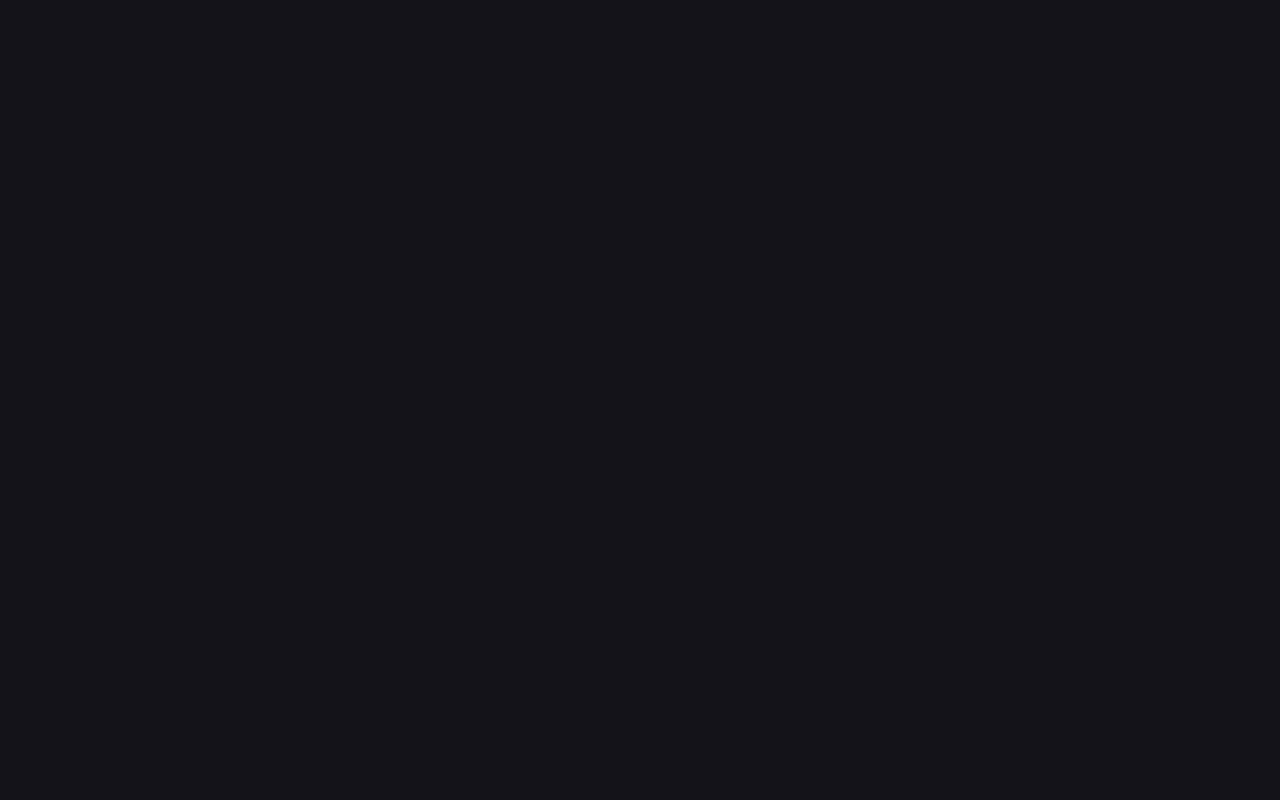
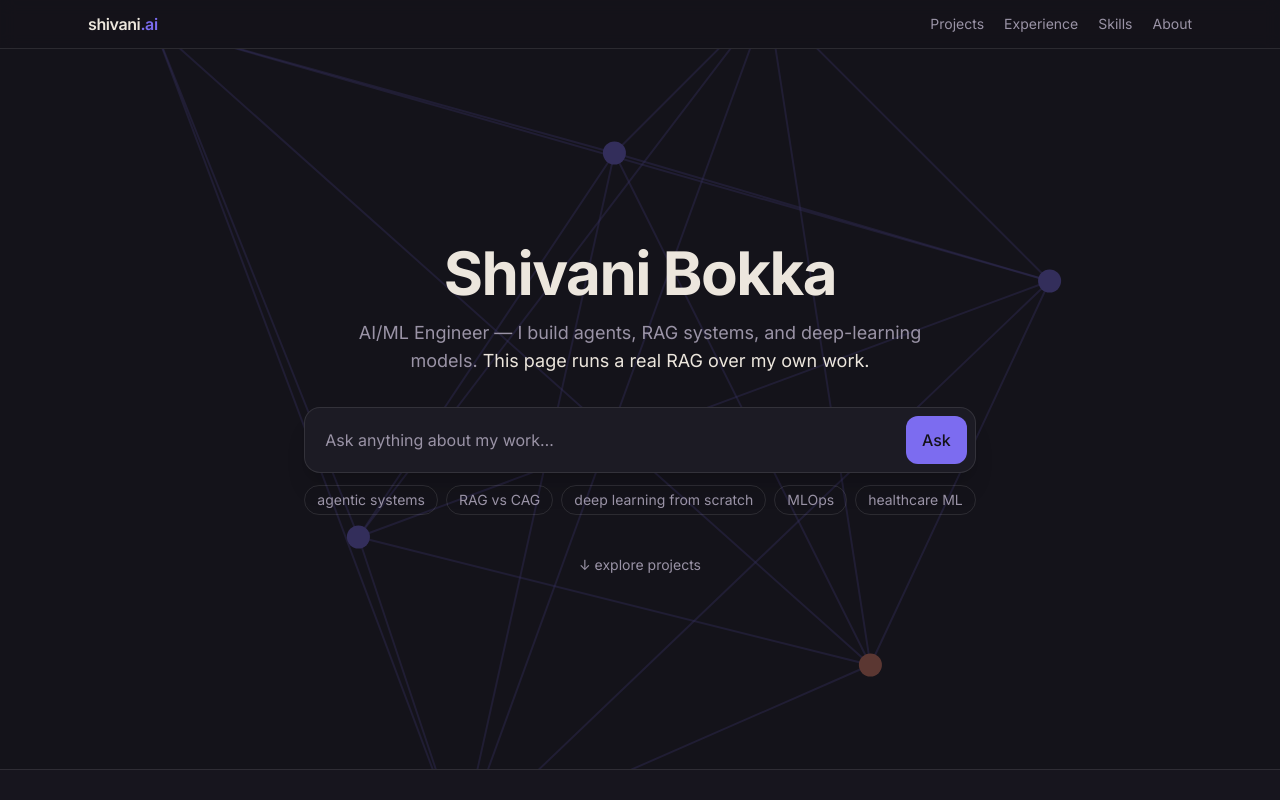
Before and after one commit to shiva-shivanibokka/shiva-shivanibokka.github.io, a React (Vite) app: page / in a window 1280 px wide. Shown: the top 800 px of the page. Built offline with nearby package versions, Linux system fonts and the light colour scheme; the HTML template or start-up script is replaced by a standard one.

Commit message:
feat: assemble full single-page layout with sticky nav

```diff
--- a/src/App.tsx
+++ b/src/App.tsx
@@ -1,7 +1,26 @@
+import Nav from './components/Nav'
+import Hero from './components/Hero'
+import DomainsBand from './components/DomainsBand'
+import ProjectGrid from './components/ProjectGrid'
+import Experience from './components/Experience'
+import Skills from './components/Skills'
+import About from './components/About'
+
 export default function App() {
   return (
-    <main className="min-h-screen bg-base text-text">
-      <h1 className="sr-only">Shivani Bokka — AI/ML Engineer</h1>
-    </main>
+    <div className="min-h-screen bg-base text-text">
+      <Nav />
+      <main>
+        <Hero />
+        <DomainsBand />
+        <ProjectGrid />
+        <Experience />
+        <Skills />
+        <About />
+      </main>
+      <footer className="border-t border-white/10 py-8 text-center text-sm text-muted">
+        Built by Shivani Bokka — this page runs a real in-browser RAG over my repos.
+      </footer>
+    </div>
   )
 }
--- /dev/null
+++ b/src/components/Nav.tsx
@@ -0,0 +1,21 @@
+const ITEMS = [
+  { label: 'Projects', href: '#projects' },
+  { label: 'Experience', href: '#experience' },
+  { label: 'Skills', href: '#skills' },
+  { label: 'About', href: '#about' },
+]
+
+export default function Nav() {
+  return (
+    <nav className="sticky top-0 z-50 border-b border-white/10 bg-base/80 backdrop-blur">
+      <div className="mx-auto flex max-w-6xl items-center justify-between px-6 py-3">
+        <a href="#" className="font-semibold tracking-tight">shivani<span className="text-primary">.ai</span></a>
+        <div className="flex gap-5 text-sm text-muted">
+          {ITEMS.map((i) => (
+            <a key={i.href} href={i.href} className="hover:text-warm">{i.label}</a>
+          ))}
+        </div>
+      </div>
+    </nav>
+  )
+}
--- a/src/setupTests.ts
+++ b/src/setupTests.ts
@@ -1 +1,18 @@
 import '@testing-library/jest-dom'
+
+// jsdom does not implement window.matchMedia — provide a no-op stub
+if (typeof window.matchMedia === 'undefined') {
+  Object.defineProperty(window, 'matchMedia', {
+    writable: true,
+    value: (q: string) => ({
+      matches: false,
+      media: q,
+      onchange: null,
+      addEventListener: () => {},
+      removeEventListener: () => {},
+      addListener: () => {},
+      removeListener: () => {},
+      dispatchEvent: () => false,
+    }),
+  })
+}
```
Also changed, not shown: 1 other file (tests, documents, lock files or other folders).
